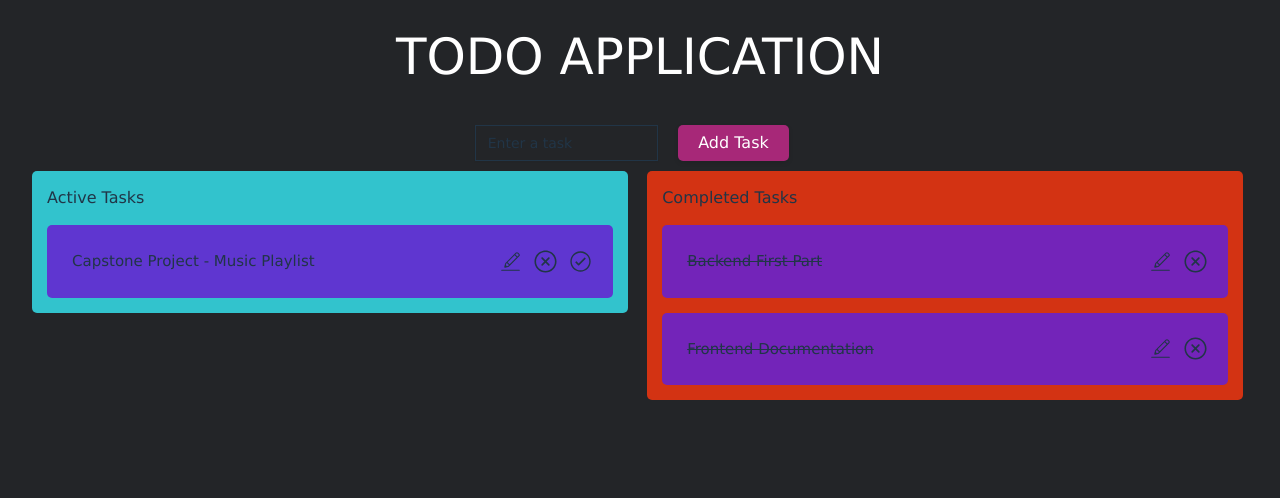
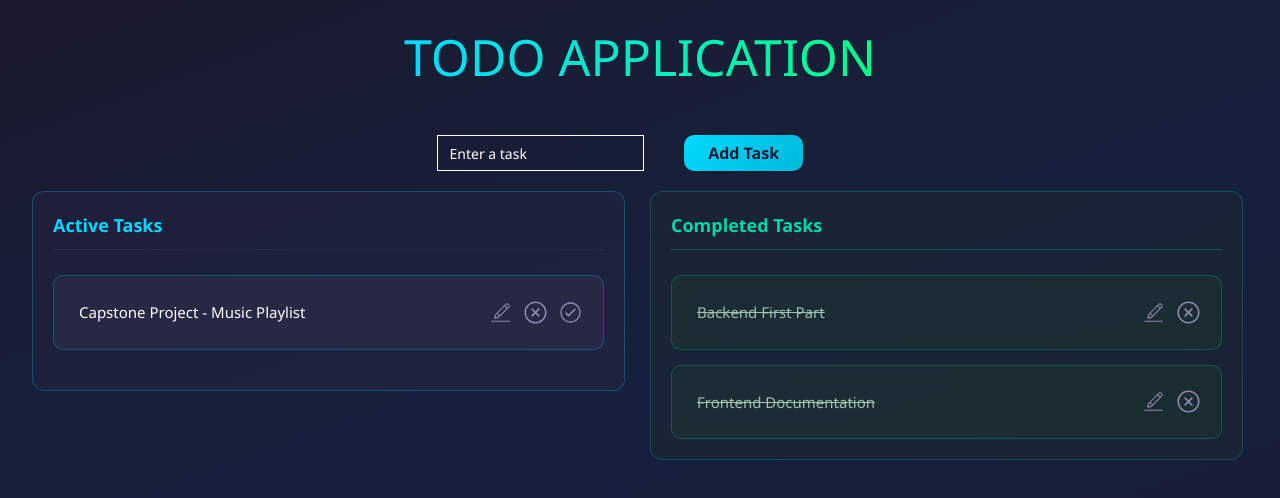
Before and after one commit to Sam221104/task-application, a React (Vite) app: page / in a window 1280 px wide. Shown: the top 498 px of the page. Built offline with nearby package versions, Linux system fonts and the light colour scheme; data requests are answered from the project's data file.

Commit message:
Enhance TodoList and styles with improved UI elements

```diff
--- a/src/components/TodoList.tsx
+++ b/src/components/TodoList.tsx
@@ -24,7 +24,7 @@ const TodoList = ({
       left={
         <Droppable droppableId="TasksList">
           {(provided) => (
-            <div className="todo-list" ref={provided.innerRef} {...provided.droppableProps}>
+            <div className="todo-list active" ref={provided.innerRef} {...provided.droppableProps}>
               <span>Active Tasks</span>
               {tasks.map((task, index) => (
                 <SingleTask
--- a/src/components/styles.css
+++ b/src/components/styles.css
@@ -5,15 +5,18 @@
   display: flex;
   flex-direction: column;
   align-items: center;
-  background-color: rgb(35, 37, 40);
-  font-family:Verdana, Geneva, Tahoma, sans-serif;
+  background: linear-gradient(160deg, #1a1a2e 0%, #16213e 50%, #1a1a2e 100%);
+  font-family: 'Segoe UI', Tahoma, Geneva, Verdana, sans-serif;
 }
 
 h1 {
   text-transform: uppercase;
   font-size: 50px;
   margin: 30px 0;
-  color: white;
+  background: linear-gradient(90deg, #00d9ff, #00ff88);
+  -webkit-background-clip: text;
+  -webkit-text-fill-color: transparent;
+  background-clip: text;
   z-index: 1;
   text-align: center;
 }
@@ -26,29 +29,39 @@ h1 {
 } */
 
 input{
-    padding: 10px;
+    padding: 12px 16px;
     width: 300px;
-    border-radius: 5px;
-    border: 1px solid #ccc;
+    border-radius: 10px;
+    border: 2px solid rgba(58, 58, 92, 0.6);
     font-size: 16px;
     outline: none;
     margin-right: 20px;
-    box-shadow: 0 2px 5px rgba(0,0,0,0.1);
-
+    background: rgba(37, 37, 66, 0.7);
+    backdrop-filter: blur(10px);
+    color: #ffffff;
+    transition: all 0.3s ease;
+}
+input:focus {
+    border-color: #00d9ff;
+    box-shadow: 0 0 15px rgba(0, 217, 255, 0.2);
+}
+input::placeholder {
+    color: #6b6b8d;
 }
 .button-input{
-    padding: 10px 20px;
-    border-radius: 5px;
+    padding: 12px 24px;
+    border-radius: 10px;
     border: none;
-    background-color: #a72878;
-    color: white;
+    background: linear-gradient(135deg, #00d9ff 0%, #00b8d9 100%);
+    color: #1a1a2e;
     font-size: 16px;
+    font-weight: 600;
     cursor: pointer;
-    box-shadow: 0 2px 5px rgba(0,0,0,0.1);
+    transition: all 0.3s ease;
 }
 .button-input:hover{
-    background-color: #d313b9;
-    transition: 0.3s;
+    background: linear-gradient(135deg, #00e5ff 0%, #00d9ff 100%);
+    box-shadow: 0 4px 15px rgba(0, 217, 255, 0.3);
 }
 
 .todo-single {
@@ -58,19 +71,28 @@ input{
   justify-content: space-between;
   gap: 12px;
   flex-wrap: nowrap;
-  border-radius: 5px;
+  border-radius: 10px;
   padding: 20px;
   margin-top: 15px;
-  background-color: #6623d1e0;
-  transition: 0.2s;
+  background: rgba(45, 45, 74, 0.6);
+  border: 1px solid rgba(58, 58, 92, 0.5);
+  backdrop-filter: blur(8px);
+  transition:0.2s;
+  border-color: rgba(0, 217, 255, 0.25);
+}
+
+.todo-single:hover {
+  border-color: rgba(0, 217, 255, 0.5);
+  box-shadow: 0 4px 15px rgba(0, 217, 255, 0.1);
 }
 .todo-single-text {
-    text-transform:capitalize;
+    text-transform: capitalize;
     flex: 1;
     min-width: 0;
     padding: 5px;
     border: none;
     font-size: 15px;
+    color: #ffffff;
 }
 .todo-single div {
   display: flex;
@@ -80,6 +102,11 @@ input{
 .todo-single input {
   flex: 1;
   min-width: 0;
+  background: rgba(37, 37, 66, 0.8);
+  border: 1px solid #3a3a5c;
+  border-radius: 8px;
+  color: #ffffff;
+  padding: 8px 12px;
 }
 .icon {
   display: inline-flex;
@@ -88,23 +115,61 @@ input{
   margin-left: 10px;
   font-size: 25px;
   cursor: pointer;
+  color: #8b8bb0;
+  transition: all 0.2s ease;
+}
+.icon:hover {
+  color: #00d9ff;
 }
 .todo-list {
-    border-radius: 5px;
+  border-radius: 12px;
   display: flex;
   flex-direction: column;
   width: 49%;
   margin-right: 5px;
-  padding: 15px;
-  background-color: rgb(50, 195, 205);
+  padding: 20px;
+  background: rgba(37, 37, 66, 0.5);
+  border: 1px solid rgba(58, 58, 92, 0.5);
+  min-height: 200px;
+  border-color: rgba(0, 217, 255, 0.25);
+
+}
+.todo-list > span {
+  font-size: 18px;
+  font-weight: 600;
+  color: #00d9ff;
+  margin-bottom: 10px;
+  padding-bottom: 10px;
+  border-bottom: 1px solid rgba(58, 58, 92, 0.5);
 }
 .container {
-   width: 95%;
+  width: 95%;
   display: flex;
-  margin-top: 10px;
+  margin-top: 20px;
   justify-content: space-between;
   align-items: flex-start;
+  gap: 20px;
 }
-.remove{
-    background-color: #d33313;
+.remove {
+  background: rgba(30, 40, 50, 0.5);
+  border-color: rgba(0, 180, 150, 0.3);
 }
+.remove > span {
+  color: #00d9a4;
+  border-bottom-color: rgba(0, 180, 150, 0.3);
+}
+.remove .todo-single {
+  background: rgba(30, 50, 50, 0.6);
+  border-color: rgba(0, 180, 150, 0.3);
+}
+.remove .todo-single:hover {
+  border-color: rgba(0, 217, 164, 0.5);
+  box-shadow: 0 4px 15px rgba(0, 217, 164, 0.1);
+}
+.remove .todo-single-text {
+  color: #a0c0b0;
+  text-decoration: line-through;
+}
+.remove .icon:hover {
+  color: #00d9a4;
+}
```
